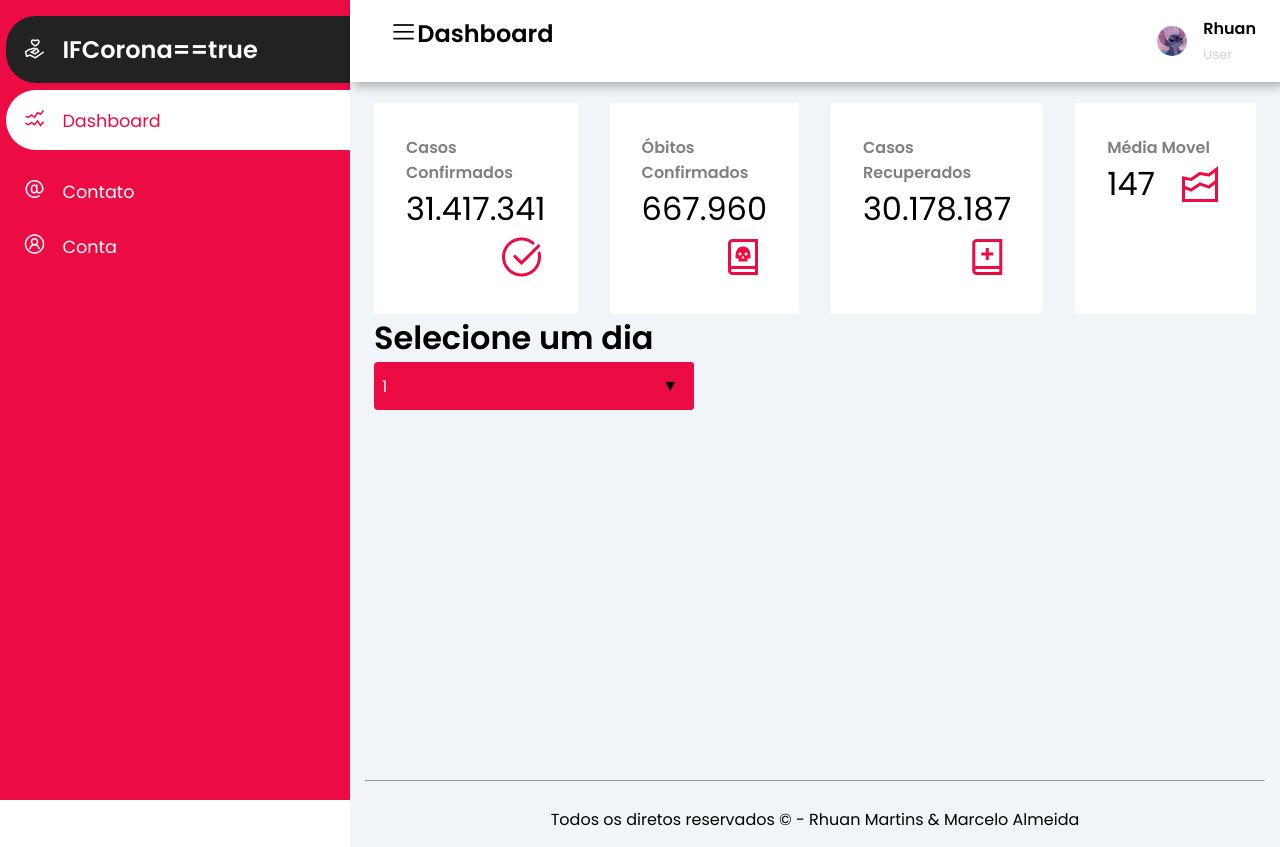
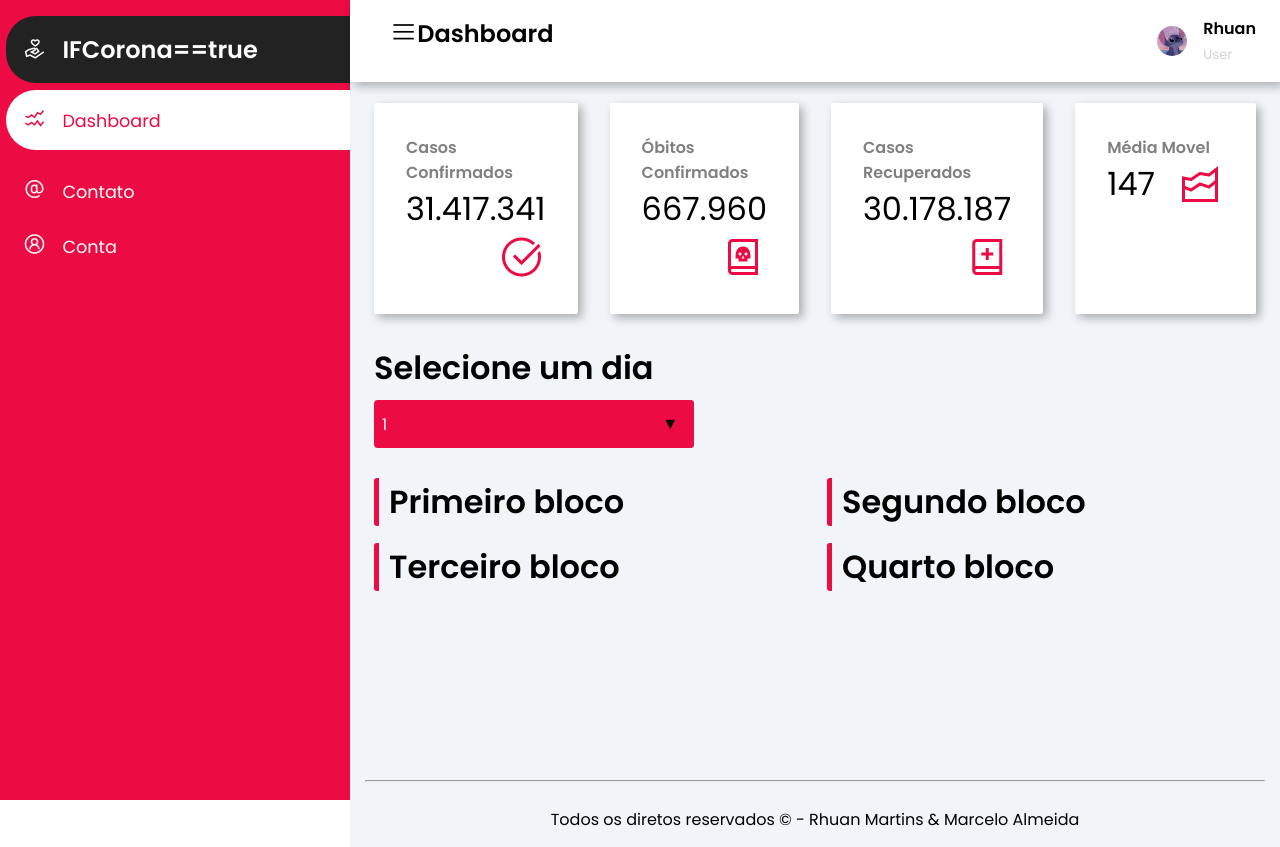
Before and after one commit to RhuanGabriel1/projeto-ifcorona, a React (Create React App) app in the folder projeto-react/if-corona/: page / in a window 1280 px wide. Built offline with nearby package versions, Linux system fonts and the light colour scheme.

Commit message:
criação dos espaços onde os charts ficaram
Co-Authored-By: Marcelo13104 <92059888+Marcelo13104@users.noreply.github.com>

```diff
--- a/projeto-react/if-corona/src/components/CardSingle/CardSingle.css
+++ b/projeto-react/if-corona/src/components/CardSingle/CardSingle.css
@@ -2,6 +2,8 @@
     background: #fff;
     padding: 2rem;
     border-radius: 2px;
+    box-shadow: 4px 4px 10px rgba(0,0,0,0.3);
+
 }
 
 .card-single h2{
--- a/projeto-react/if-corona/src/components/Chart/Chart.js
+++ /dev/null
@@ -1,17 +0,0 @@
-import React from 'react';
-import '../Chart/Chart.css';
-import Highcharts from 'highcharts';
-import HighchartsReact from 'highcharts-react-official';
-import Teste from './teste';
-
-const Chart = (props) =>{
-
-    return(
-        <>
-            <HighchartsReact highcharts={Highcharts} options={Teste}/>
-        </>
-    )
-}
-
-
-export default Chart;
--- a/projeto-react/if-corona/src/components/Chart/teste.js
+++ /dev/null
@@ -1,24 +0,0 @@
-import React from "react";
-
-
-const Teste = {
-
-    chart:{
-        type: 'column',
-        zoomType:'xy'
-    },
-
-    title: {
-        text: 'Primeiro gráfico teste!'
-    },
-
-    series:[{
-        name: 'Profit',
-        data: {
-            csvUrl: "https://raw.githubusercontent.com/mekhatria/demo_highcharts/master/globalTemperatureChange.csv"
-        }
-    }],
-
-};
-
-export default Teste;
--- /dev/null
+++ b/projeto-react/if-corona/src/components/ChartSpaces/ChartSpaces.css
@@ -0,0 +1,40 @@
+.first-inner-container{
+    grid-template-columns: repeat(2, 1fr);
+    display: grid;
+    justify-content: space-between;
+    grid-gap: 1.5rem;
+}
+
+.second-inner-container{
+    grid-template-columns: repeat(2, 1fr);
+    display: grid;
+    justify-content: space-between;
+    grid-gap: 1.5rem;
+}
+
+.first-left-space{
+    height: 30px;
+}
+.first-right-space{
+    height: 15px;
+}
+
+.second-left-space{
+    height: 15px;
+    margin-top: 35px;
+}
+
+.second-right-space{
+    height: 15px;
+    margin-top: 35px;
+}
+
+.vertical{
+    border-left: 5px solid #ec0b43;
+    border-radius: 3px;
+    margin-bottom: 15px;
+}
+
+.vertical span{
+   padding-left: 10px;
+}
--- /dev/null
+++ b/projeto-react/if-corona/src/components/ChartSpaces/ChartSpaces.js
@@ -0,0 +1,41 @@
+import React from 'react';
+import '../ChartSpaces/ChartSpaces.css';
+import Charts from '../Charts/Charts';
+import Highcharts from 'highcharts';
+import HighchartsReact from 'highcharts-react-official';
+
+const Chart = (props) =>{
+
+    return(
+
+        <div className="external-container">
+
+            <div className="first-inner-container">
+                <div className="first-left-space">
+                    <h1 className="vertical"><span>Primeiro bloco</span></h1>
+                </div>
+
+                <div className="first-right-space">
+                    <h1 className="vertical"><span>Segundo bloco</span></h1>
+
+                </div>
+            </div>
+
+            <div className="second-inner-container">
+                <div className="second-left-space">
+                    <h1 className="vertical"><span>Terceiro bloco</span></h1>
+
+                </div>
+
+                <div className="second-right-space">
+                    <h1 className="vertical"><span>Quarto bloco</span></h1>
+
+                </div>
+            </div>
+
+        </div>
+    )
+}
+
+
+export default Chart;
--- /dev/null
+++ b/projeto-react/if-corona/src/components/Charts/Charts.js
@@ -0,0 +1,14 @@
+import React from 'react';
+import '../Charts/Charts.css'
+
+const Charts = (props) =>{
+    return(
+        // <>
+        //     <HighchartsReact highcharts={Highcharts} options={{}}/>
+        // </>
+        <></>
+    )
+}
+
+
+export default Charts;
--- a/projeto-react/if-corona/src/components/DaySelection/DaySelection.css
+++ b/projeto-react/if-corona/src/components/DaySelection/DaySelection.css
@@ -29,7 +29,9 @@ select {
     background: #f1f5f9;
     overflow: hidden;
     border-radius: .25em;
- }
+    margin-bottom: 30px;
+}
+
  .select::after {
     content: '\25BC';
     position: absolute;
@@ -44,3 +46,8 @@ select {
  .select:hover::after {
     color: #fff;
  }
+
+ .select-text{
+    margin-top: 30px;
+    margin-bottom: 8px;
+}
--- a/projeto-react/if-corona/src/components/DaySelection/DaySelection.js
+++ b/projeto-react/if-corona/src/components/DaySelection/DaySelection.js
@@ -4,9 +4,10 @@ import "../DaySelection/DaySelection.css"
 const DaySelection = (props) =>{
 
     return(
-        //Colocar um div container para separar dos card
         <>
-        <h1>Selecione um dia</h1>
+        <div className='select-text'>
+            <h1>Selecione um dia</h1>
+        </div>
         <div className='select'>
             <select>
                 <option>1</option>
--- a/projeto-react/if-corona/src/screens/home/index.js
+++ b/projeto-react/if-corona/src/screens/home/index.js
@@ -1,6 +1,6 @@
 import React from "react"
 import Page from "../../components/Page"
-import Chart from "../../components/Chart/Chart"
+import ChartSpaces from "../../components/ChartSpaces/ChartSpaces"
 import Cards from "../../components/Cards/Cards"
 import DaySelection from "../../components/DaySelection/DaySelection"
 
@@ -10,6 +10,7 @@ const Home = ()=>{
         <Page sidebar="Dashboard">
             <Cards/>
             <DaySelection/>
+            <ChartSpaces/>
         </Page>
     )
 }
```
Also changed, not shown: projeto-react/if-corona/src/components/Chart/Teste.js (deleted, +0 -24 lines), projeto-react/if-corona/src/components/Charts/Charts.css (added).
